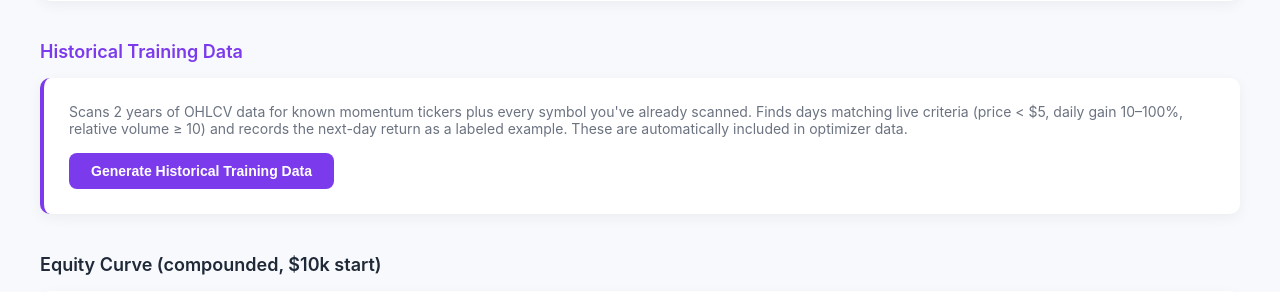
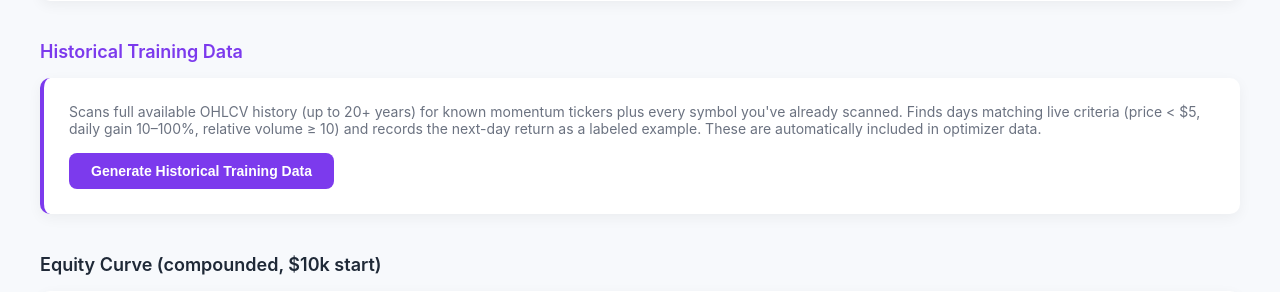
Before and after one commit to mboerner32/ai_trading_mvp, a FastAPI app: page /analytics in a window 1280 px wide. Shown: the part 1890-2182 px from the top of the page. Run offline with FastAPI, Linux system fonts and the light colour scheme; a user stored in the database is signed in; data comes from the database, SQL or seed files in the repository; data that the repository does not hold is empty.

Commit message:
fix stale UI text: backfill now uses full history not 2 years
Co-Authored-By: Claude Sonnet 4.6 <noreply@anthropic.com>

```diff
--- a/templates/analytics.html
+++ b/templates/analytics.html
@@ -528,7 +528,7 @@
 
     <div class="chart-card" style="margin-bottom:40px; border-left:4px solid #7c3aed;">
         <p style="color:#6b7280; font-size:14px; margin-top:0; margin-bottom:16px;">
-            Scans 2 years of OHLCV data for known momentum tickers plus every symbol
+            Scans full available OHLCV history (up to 20+ years) for known momentum tickers plus every symbol
             you've already scanned. Finds days matching live criteria (price&nbsp;&lt;&nbsp;$5,
             daily gain 10–100%, relative volume&nbsp;≥&nbsp;10) and records the next-day return
             as a labeled example. These are automatically included in optimizer data.
```
